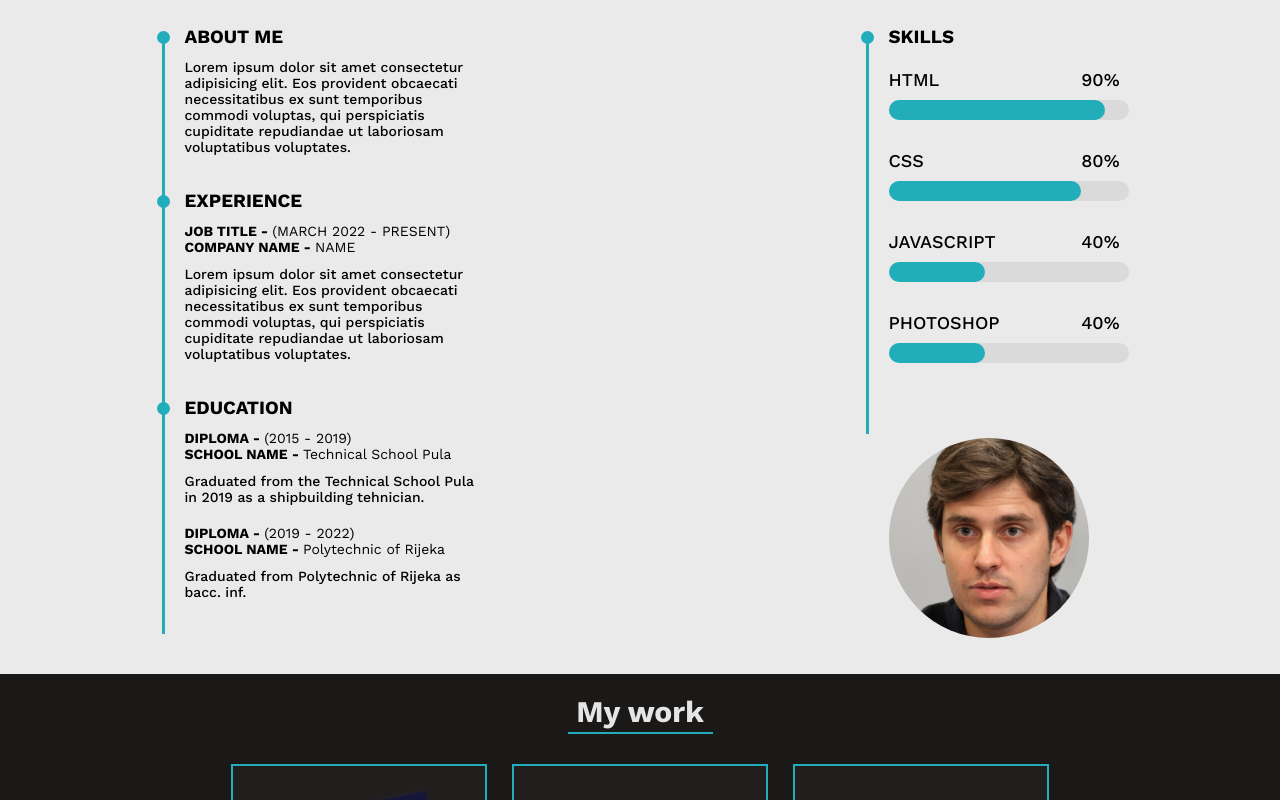
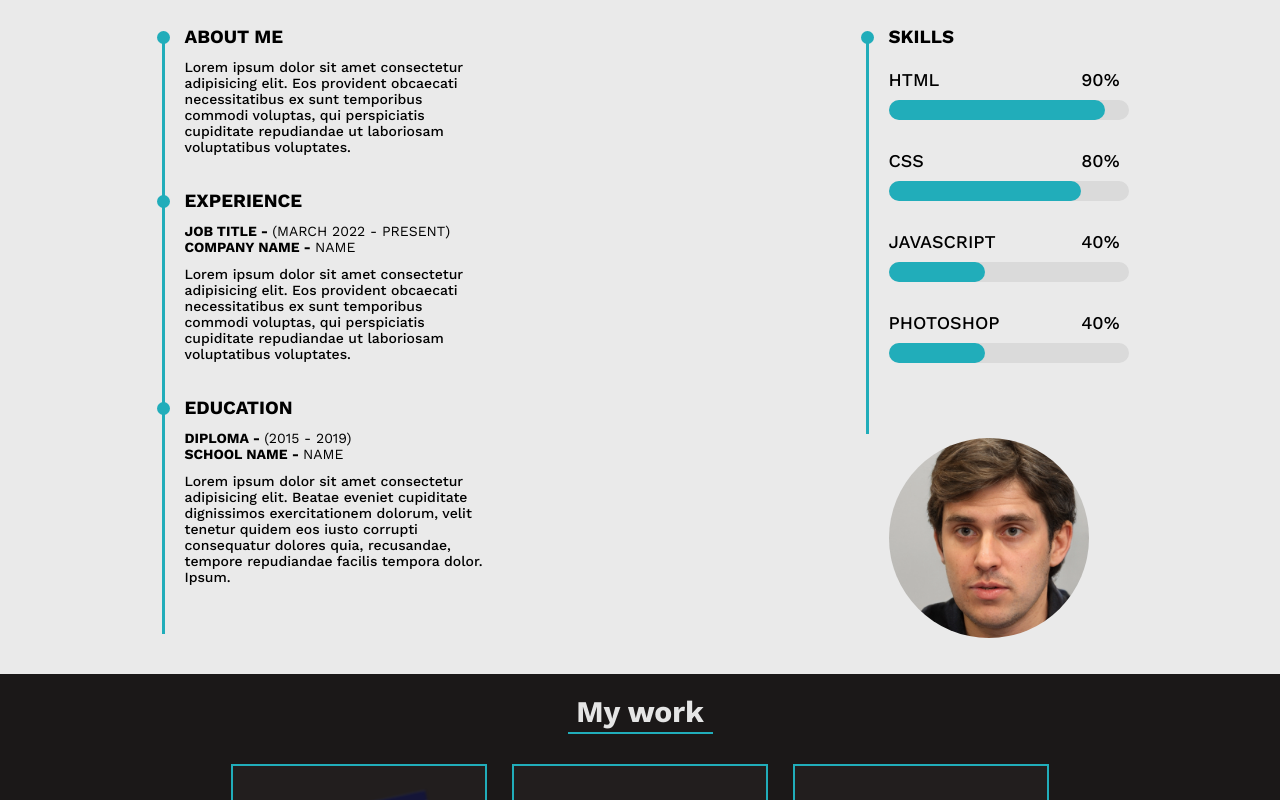
Before and after one commit to dtomicic/portfolio-website, a plain HTML site: page index.html in a window 1280 px wide. Shown: the part 454-1254 px from the top of the page. Drawn offline with nearby package versions, Linux system fonts and the light colour scheme.

Commit message:
portfolio section updated

```diff
--- a/index.html
+++ b/index.html
@@ -60,14 +60,9 @@
             </div>
             <div class="portfolio__textBlockSubHeaders">
               <h4 class="portfolio__textBlockSubHeader">DIPLOMA - <span class="accent">(2015 - 2019)</span></h4>
-              <h4 class="portfolio__textBlockSubHeader">SCHOOL NAME - <span class="accent">Technical School Pula</span></h4>
+              <h4 class="portfolio__textBlockSubHeader">SCHOOL NAME - <span class="accent">NAME</span></h4>
             </div>
-            <p class="portfolio__textBlockParagraph second">Graduated from the Technical School Pula in 2019 as a shipbuilding tehnician.</p>
-            <div class="portfolio__textBlockSubHeaders">
-              <h4 class="portfolio__textBlockSubHeader">DIPLOMA - <span class="accent">(2019 - 2022)</span></h4>
-              <h4 class="portfolio__textBlockSubHeader">SCHOOL NAME - <span class="accent">Polytechnic of Rijeka</span></h4>
-            </div>
-            <p class="portfolio__textBlockParagraph second">Graduated from Polytechnic of Rijeka as bacc. inf.</p>
+            <p class="portfolio__textBlockParagraph second">Lorem ipsum dolor sit amet consectetur adipisicing elit. Beatae eveniet cupiditate dignissimos exercitationem dolorum, velit tenetur quidem eos iusto corrupti consequatur dolores quia, recusandae, tempore repudiandae facilis tempora dolor. Ipsum.</p>
           </div>
         </div>
 
```
Also changed, not shown: 3 other files.
